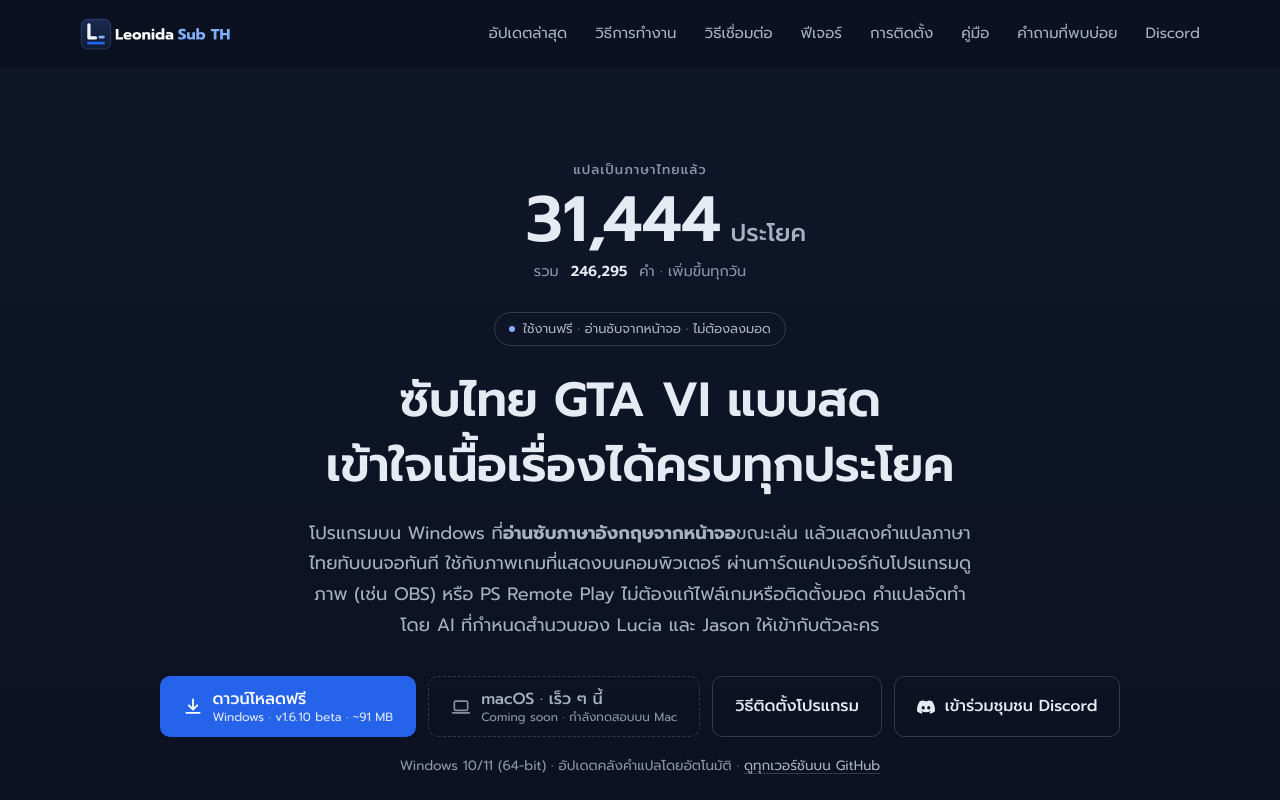
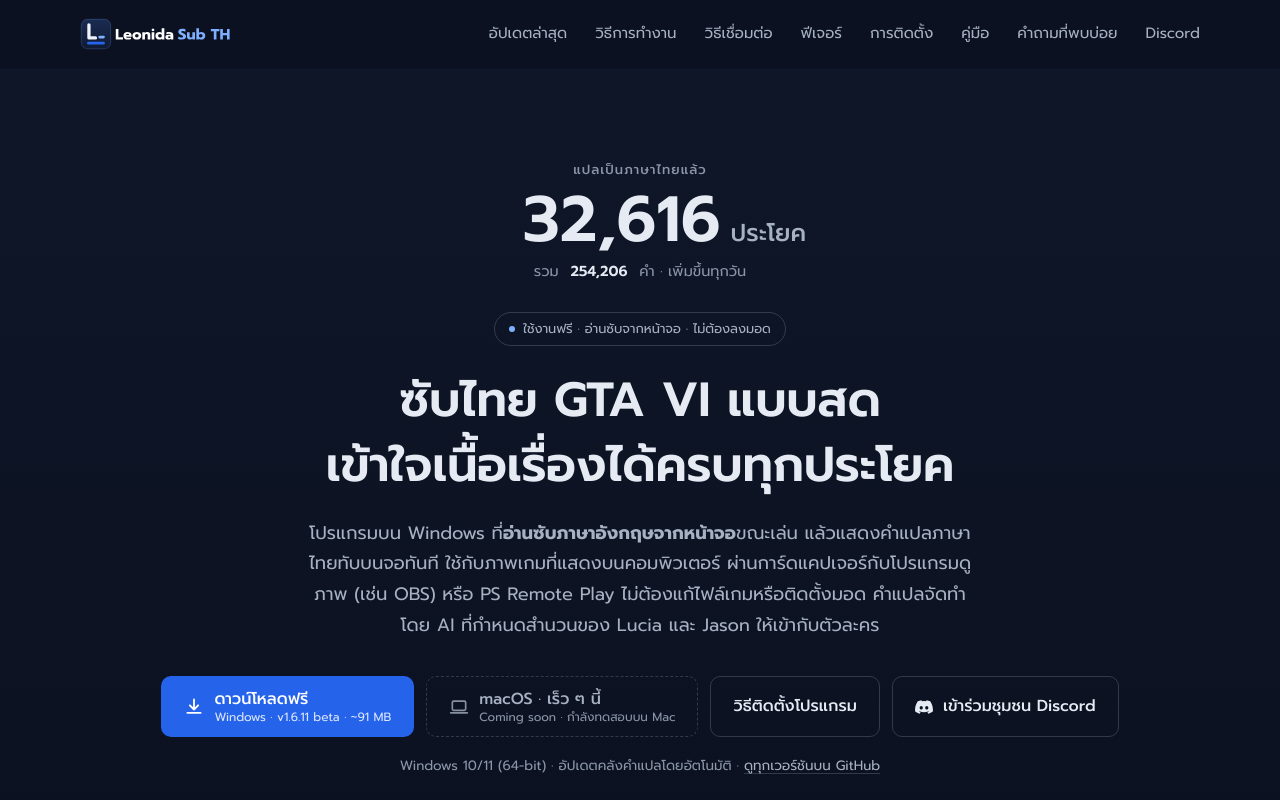
Before and after one commit to bookbang285/leonida-sub-th-app, a plain HTML site: page site/index.html in a window 1280 px wide. Shown: the top 800 px of the page. Drawn offline with Linux system fonts and the light colour scheme.

Commit message:
site: sync (f26a924)

```diff
--- a/site/index.html
+++ b/site/index.html
@@ -154,7 +154,7 @@
      releases/latest/download/<ชื่อไฟล์> ชี้ไฟล์ของ release ล่าสุดเสมอ — ชื่อไฟล์แนบต้องเป็น LeonidaSubTH.zip */
   const DOWNLOAD_URL = "https://github.com/bookbang285/leonida-sub-th-app/releases/latest/download/LeonidaSubTH.zip";
   const RELEASES_URL = "https://github.com/bookbang285/leonida-sub-th-app/releases";
-  const APP_VERSION = "1.6.10 beta";
+  const APP_VERSION = "1.6.11 beta";
 </script>
 <style>
 /* self-hosted fonts (OFL) — Prompt subset: Basic Latin + Thai */
@@ -433,10 +433,10 @@ footer a{color:var(--muted);text-underline-offset:3px}
 <!-- ================= HERO ================= -->
 <section class="hero">
   <div class="wrap hero-inner">
-    <div class="counter rise" role="group" aria-label="แปลเป็นภาษาไทยแล้ว 31,444 ประโยค รวม 246,295 คำ">
+    <div class="counter rise" role="group" aria-label="แปลเป็นภาษาไทยแล้ว 32,616 ประโยค รวม 254,206 คำ">
       <div class="cnt-label">แปลเป็นภาษาไทยแล้ว</div>
-      <div class="cnt-main"><span class="cnt-num" id="cnt-lines" data-to="31444">31,444</span><span class="cnt-unit">ประโยค</span></div>
-      <div class="cnt-sub">รวม <span class="cnt-num sm" id="cnt-words" data-to="246295">246,295</span> คำ · เพิ่มขึ้นทุกวัน</div>
+      <div class="cnt-main"><span class="cnt-num" id="cnt-lines" data-to="32616">32,616</span><span class="cnt-unit">ประโยค</span></div>
+      <div class="cnt-sub">รวม <span class="cnt-num sm" id="cnt-words" data-to="254206">254,206</span> คำ · เพิ่มขึ้นทุกวัน</div>
     </div>
     <div><span class="pill rise" style="--d:.04s"><i></i> ใช้งานฟรี · อ่านซับจากหน้าจอ · ไม่ต้องลงมอด</span></div>
     <h1 class="rise" style="--d:.1s">ซับไทย GTA VI แบบสด<br>เข้าใจเนื้อเรื่องได้ครบทุกประโยค</h1>
@@ -481,11 +481,11 @@ footer a{color:var(--muted);text-underline-offset:3px}
 <section class="sec" id="new">
   <div class="wrap">
     <div class="head center rv">
-      <div class="eyebrow">What's new · v1.6.10 beta</div>
+      <div class="eyebrow">What's new · v1.6.11 beta</div>
       <h2 class="h2">อัปเดตล่าสุด</h2>
       <p class="lead">อัปเดตได้จากภายในโปรแกรม โดยเปิดแอปแล้วกดปุ่ม “อัปเดตเลย”</p>
     </div>
-    <!-- whatsnew:start --><ul class="news-list rv"><li>ไอคอนโปรแกรมใหม่ ดูเรียบร้อยและชัดขึ้นทุกขนาด</li><li>แก้ทาสก์บาร์แสดงไอคอน Windows ทั่วไปแทนโลโก้ของโปรแกรม</li><li>เปิดคู่มือแบบมีรูปบนเว็บได้จากในโปรแกรม: ปุ่ม “คู่มือ” ที่หน้าหลัก เมนูถาด และหน้าตั้งค่า (เปิดตรงหัวข้อของแท็บที่ดูอยู่)</li><li>เว็บไซต์ย้ายไปที่ www.leonidasubth.com แล้ว</li><li>เพิ่มคำแปลใหม่จากที่ผู้ใช้รายงานเข้ามา ขอบคุณที่ช่วยกันรายงาน</li></ul><!-- whatsnew:end -->
+    <!-- whatsnew:start --><ul class="news-list rv"><li>จอซับแยก: คลิกขวาเพื่อปรับขนาด สี พื้นหลัง และเปิด/ปิดซับลอยบนจอเกมได้ทันที หรือกด Ctrl + หมุนลูกกลิ้งเมาส์เพื่อปรับขนาด</li><li>ตอนนี้โปรแกรมอยู่ในช่วงทดสอบ (beta) เลขเวอร์ชันจะมีคำว่า beta ต่อท้าย</li><li>หน้าเว็บดูซับบนมือถือแสดงไอคอนของโปรแกรม</li><li>หลังอัปเดต ไอคอนโปรแกรมใน Windows เปลี่ยนเป็นแบบใหม่ทันที</li><li>เพิ่มคำแปลใหม่กว่า 1,100 ประโยคจากที่ผู้ใช้รายงานเข้ามา ขอบคุณที่ช่วยกันรายงาน</li></ul><!-- whatsnew:end -->
     <div class="news">
       <figure class="rv"><img src="assets/news/v168-wheel.jpg" alt="ดูซับไทย GTA VI ย้อนหลังบนมือถือในรูปแบบวงล้อ" loading="lazy" width="1200" height="900"><figcaption>ดูซับย้อนหลังบนมือถือในรูปแบบวงล้อ</figcaption></figure>
       <figure class="rv" style="--d:.08s"><img src="assets/news/v168-history.jpg" alt="ซับไทย GTA VI แสดงประโยคก่อนหน้า อ่านทันแม้บทพูดต่อเนื่องรวดเร็ว" loading="lazy" width="1200" height="900"><figcaption>แสดงประโยคก่อนหน้า อ่านทันแม้บทพูดต่อเนื่องรวดเร็ว</figcaption></figure>
```
